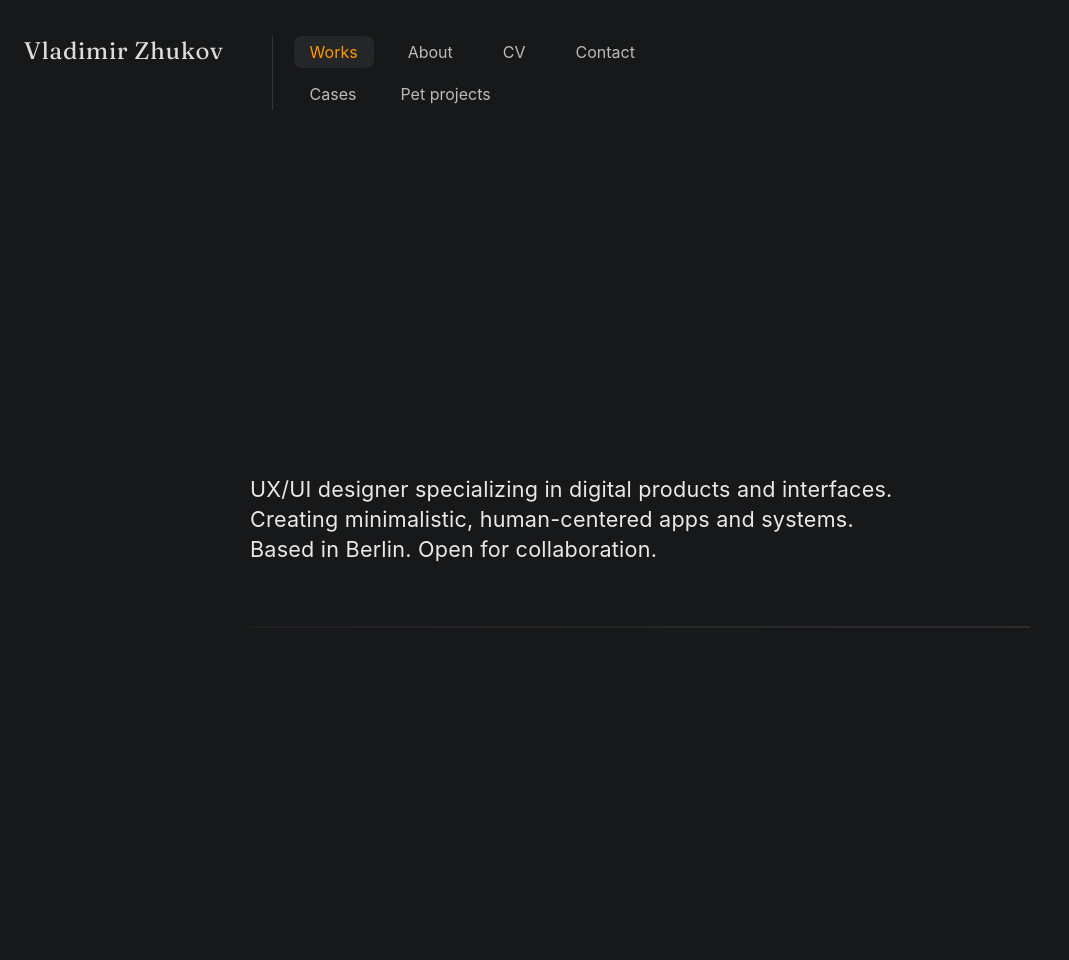
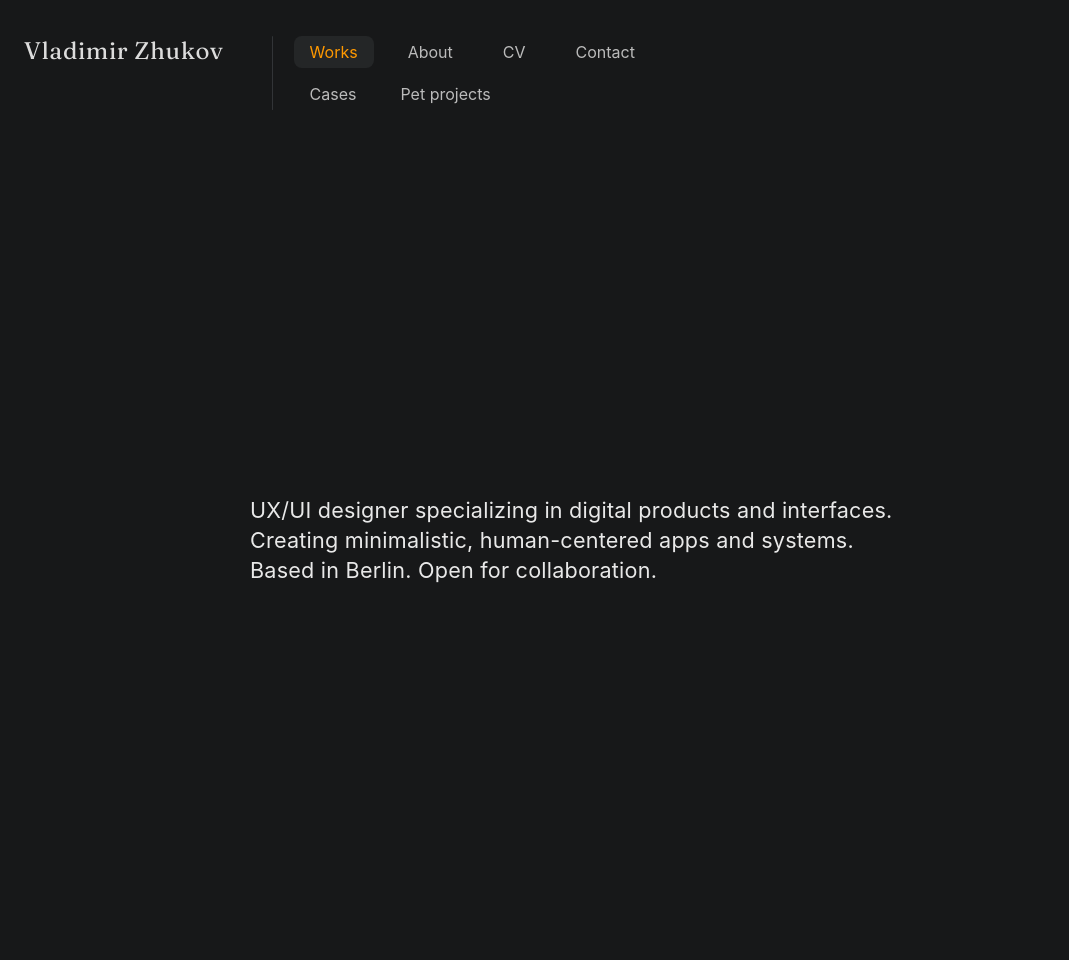
Before and after one commit to uxiscool/experience, a Jekyll site: the page built from index.md, in a window 1280 px wide. Shown: the whole page, without its empty margins (0-1069 px from the left). Built offline with Jekyll 4.4.1, drawn with Linux system fonts in a browser that asks for light colours.

Commit message:
Add files via upload

```diff
--- a/assets/css/main.css
+++ b/assets/css/main.css
@@ -133,15 +133,6 @@ main {
   position: relative;
 }
 
-.intro-divider {
-  width: 100%;
-  height: 1.5px;
-  background: linear-gradient(90deg, #272829 0%, #434446 100%);
-  margin-top: 40px;
-  border-radius: 2px;
-  opacity: 0.55;
-}
-
 @keyframes heroFadeIn {
   from { opacity: 0; transform: translateY(30px);}
   to { opacity: 0.90; transform: none;}
```
